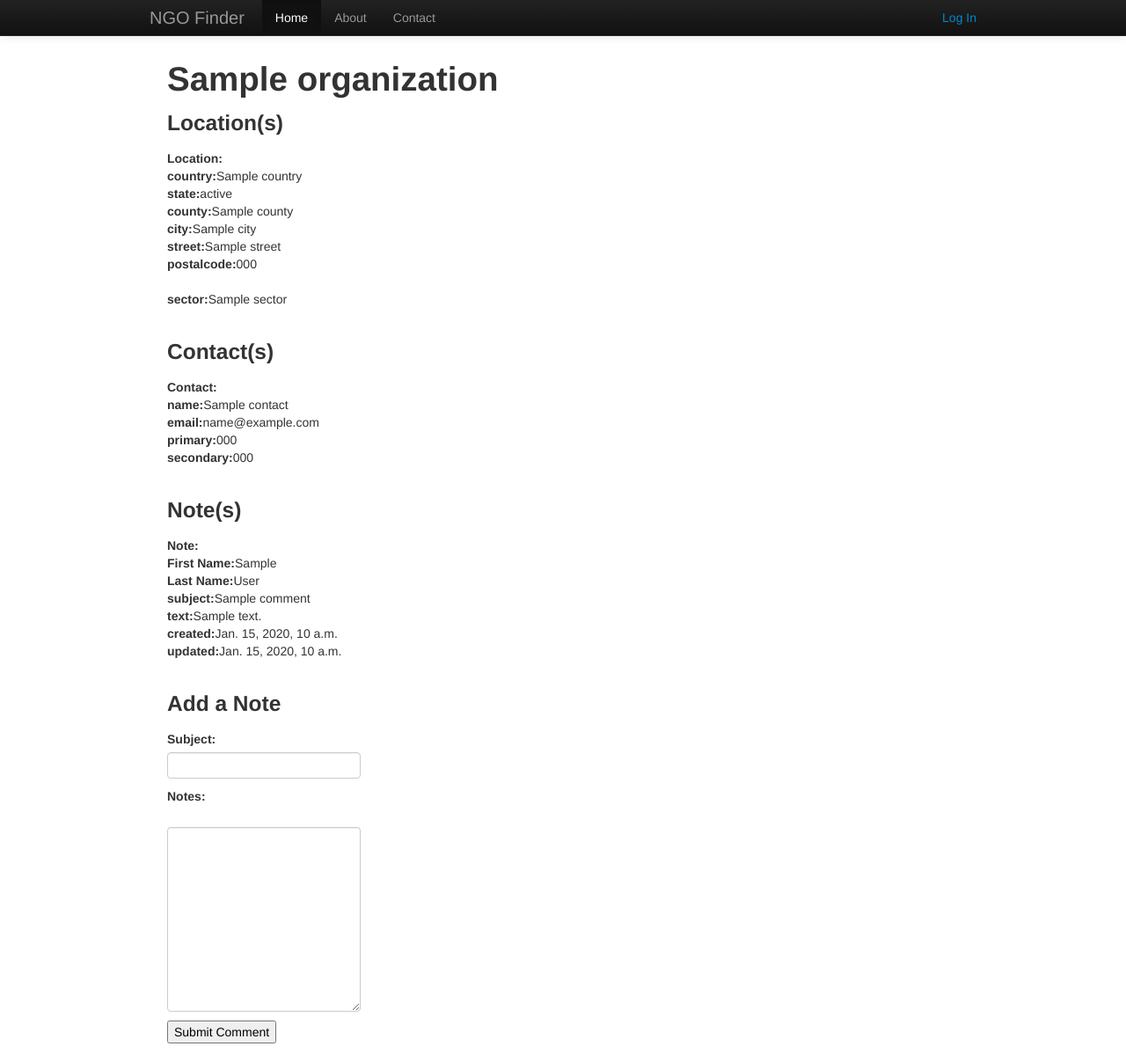
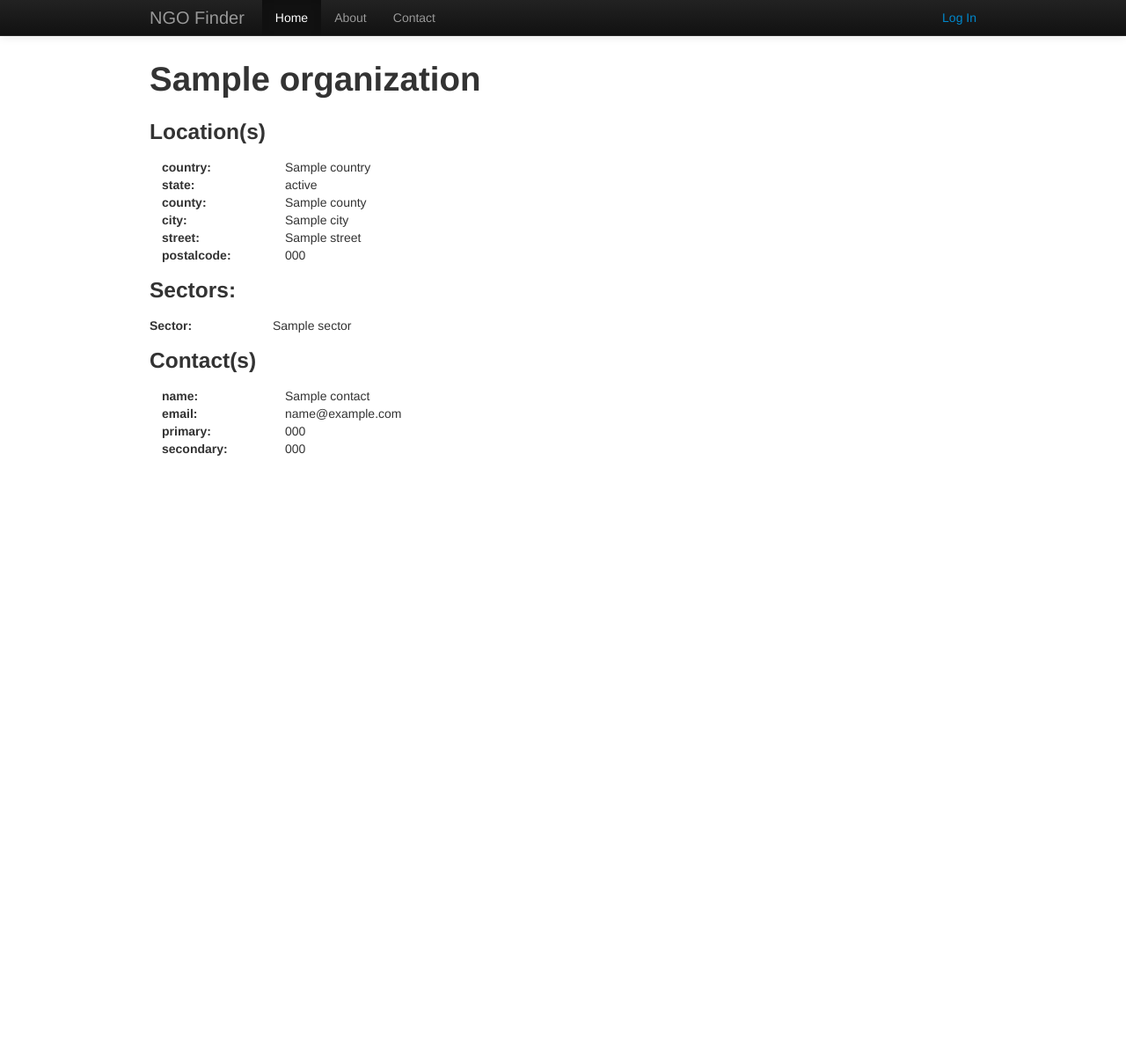
Before and after one commit to ngofinder/ngo-finder, a Django app: template ngo_finder/directory/templates/directory/profile.html in a window 1280 px wide. Shown: the whole page at 88% size. After the commit the page ends 518 px from the top, so only its background shows below. Run offline with Django 3.2, Linux system fonts and the light colour scheme; the template is opened without the code that fills it: most values are stand-ins (such as "Sample title", 1, 10 or a date in 2020).

Commit message:
styling profile pages and blocking notes from non-logged-in users

```diff
--- /dev/null
+++ b/ngo_finder/directory/static/css/style.css
@@ -0,0 +1,3 @@
+.itemList  dt, dd { margin-left:0px;}
+.itemList  dt { padding-left:1em;}
+[class*="span"] { margin-left:0px;}
--- a/ngo_finder/directory/templates/directory/base.html
+++ b/ngo_finder/directory/templates/directory/base.html
@@ -10,6 +10,7 @@
 
     <!-- Le styles -->
     <link href="{{ STATIC_URL }}css/bootstrap.min.css" rel="stylesheet">
+    <link href="{{ STATIC_URL }}css/style.css" rel="stylesheet">
     <style>
       body {
         padding-top: 60px; /* 60px to make the container go all the way to the bottom of the topbar */
--- a/ngo_finder/directory/templates/directory/profile.html
+++ b/ngo_finder/directory/templates/directory/profile.html
@@ -1,42 +1,37 @@
 {% extends 'directory/base.html' %}
 {% block content %}
 
-<div id="profile_content" style="margin-left: 20px">
 <h1>{{ organization.name }}</h1>
-<!--<div><span style='font-weight:bold'>geo scope:</span><span>{{ organization.geo_scope.scope }}</span></div><br />-->
 
-<h3>Location(s)</h3>
+<h3 class="span12">Location(s)</h3>
 {% for location in organization.location_set.all %}
-<span style='font-weight:bold'>Location:</span>
-<div class="location">
-<span style="font-weight:bold">country:</span>{{ location.country }}<br />
-<span style="font-weight:bold">state:</span>{{ location.state }}<br />
-<span style="font-weight:bold">county:</span>{{ location.county }}<br />
-<span style="font-weight:bold">city:</span>{{ location.city }}<br />
-<span style="font-weight:bold">street:</span>{{ location.street }}<br />
-<span style="font-weight:bold">postalcode:</span>{{ location.postalcode }}<br />
-</div><br />
+    <dl class="itemList">
+      <dt class="span2">country:</dt>       <dd class="span10">{{ location.country    }}</dd>
+      <dt class="span2">state:</dt>         <dd class="span10">{{ location.state      }}</dd>
+      <dt class="span2">county:</dt>        <dd class="span10">{{ location.county     }}</dd>
+      <dt class="span2">city:</dt>          <dd class="span10">{{ location.city       }}</dd>
+      <dt class="span2">street:</dt>        <dd class="span10">{{ location.street     }}</dd>
+      <dt class="span2">postalcode:</dt>    <dd class="span10">{{ location.postalcode }}</dd>
+    </dl>
   {% endfor %}
+  <h3 class="span12">Sectors:</h3>
+  <dl>
     {% for sector in organization.sector_set.all %}
-<div class="sector">
-<span style="font-weight:bold">sector:</span>{{ sector.sector }}
-</div><br />
+    <dt class="span2">Sector:</dt>    <dd class="span8">{{ sector.sector }}</dd>
+    {% endfor %}
+  </dl>
 
+<h3 class="span12">Contact(s)</h3>
+{% for contact in organization.contact_set.all %}
+  <dl class="itemList">
+    <dt class="span2">name:</dt>          <dd class="span10">{{ contact.name }}</dd>
+    <dt class="span2">email:</dt>         <dd class="span10">{{ contact.email }}</dd>
+    <dt class="span2">primary:</dt>       <dd class="span10">{{ contact.primary_phone }}</dd>
+    <dt class="span2">secondary:</dt>     <dd class="span10">{{ contact.secondary_phone }}</dd>
+  </dl>
 {% endfor %}
-
-<h3>Contact(s)</h3>
-{% for contact in organization.contact_set.all %}
-<span style='font-weight:bold'>Contact:</span>
-<div class="contact">
-<span style="font-weight:bold">name:</span>{{ contact.name }}<br />
-<span style="font-weight:bold">email:</span>{{ contact.email }}<br />
-<span style="font-weight:bold">primary:</span>{{ contact.primary_phone }}<br />
-<span style="font-weight:bold">secondary:</span>{{ contact.secondary_phone }}<br />
-</div>
-<br />
-{% endfor %}
-
-<h3>Note(s)</h3>
+{% if user.is_staff %}
+<h3 class="span12">Note(s)</h3>
 {% for comment in organization.comment_set.all %}
 <span style='font-weight:bold'>Note:</span>
 <div class="comment">
@@ -61,5 +56,5 @@
     <input type='submit' name='submit' value="Submit Comment"/>
   </form>
 </div>
-</div>
+{% endif %}
 {% endblock %}
```
Lines whose indentation alone changed are shown as unchanged.
